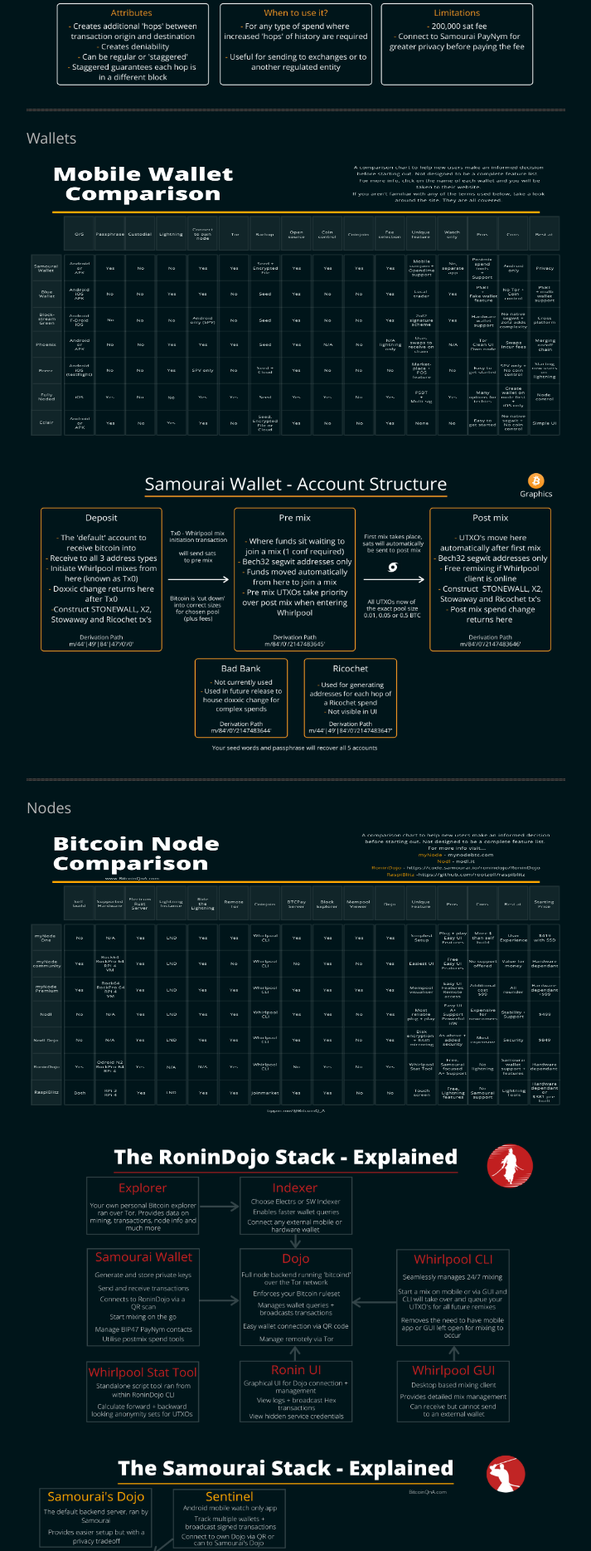
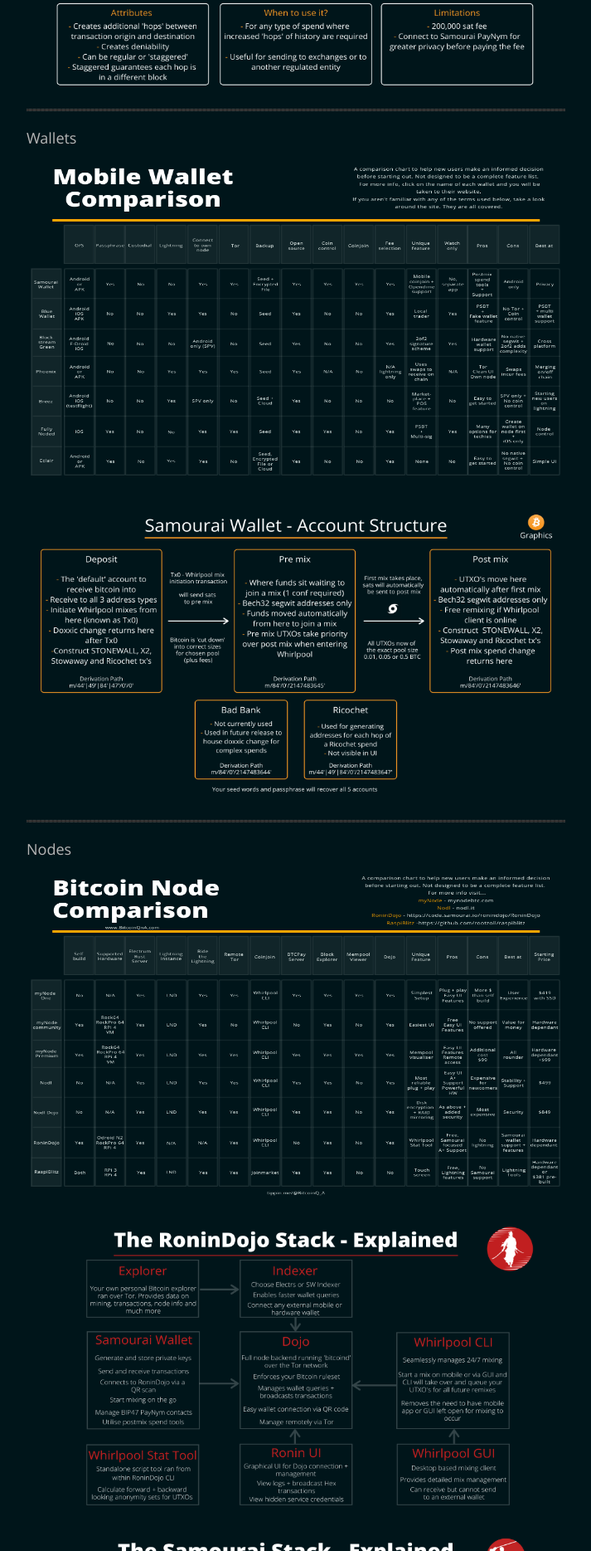
Before and after one commit to BitcoinQnA/bitcoingraphics, a Jekyll site: the page built from index.md, in a window 1280 px wide. Shown: the part 2089-3958 px from the top of the page at 83% size, without its empty margins (283-996 px from the left). Built offline with Jekyll 4.4.1, drawn with Linux system fonts in a browser that asks for light colours.

Commit message:
Update index.md

```diff
--- a/index.md
+++ b/index.md
@@ -48,7 +48,7 @@ layout: default
 
 
 <p align="center">
-<img src="https://raw.githubusercontent.com/BitcoinQnA/bitcoingraphics/master/assets/images/Wallet%20comparison.png" class=responsive width="650" height="350" maxheight="400" />
+<img src="https://raw.githubusercontent.com/BitcoinQnA/bitcoingraphics/master/assets/images/Wallet%20comparison.png" class=responsive width="650" height="400" maxheight="400" />
 </p>
 
 
@@ -65,7 +65,7 @@ layout: default
 
 
 <p align="center">
-<img src="https://raw.githubusercontent.com/BitcoinQnA/bitcoingraphics/master/assets/images/V4.png" class=responsive width="650" height="350" maxheight="400" />
+<img src="https://raw.githubusercontent.com/BitcoinQnA/bitcoingraphics/master/assets/images/V4.png" class=responsive width="650" height="400" maxheight="400" />
 </p>
 
 
```
